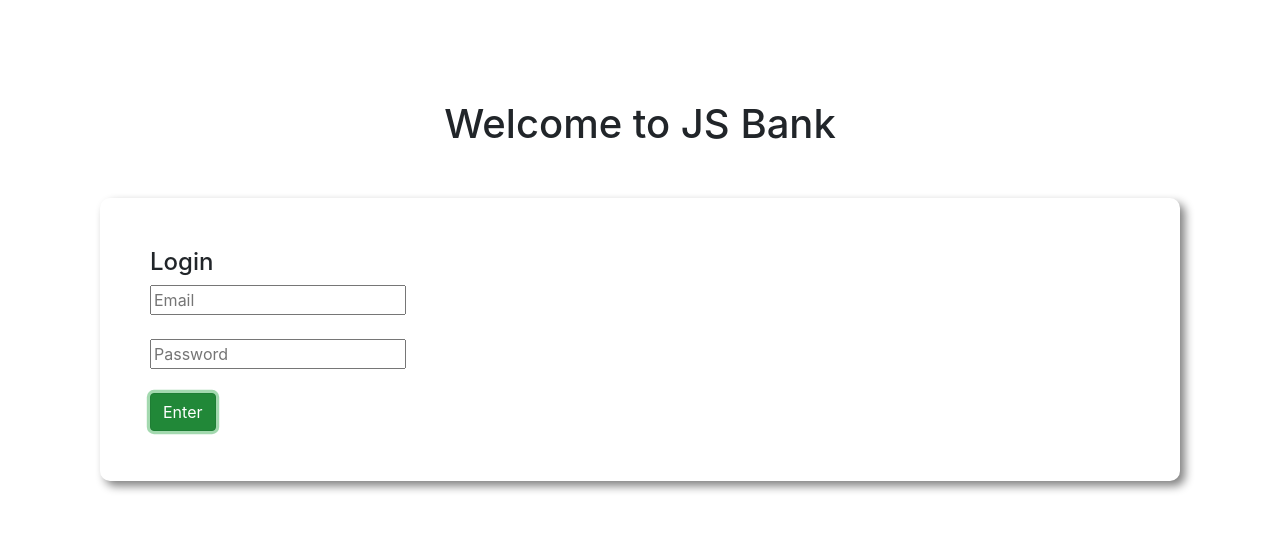
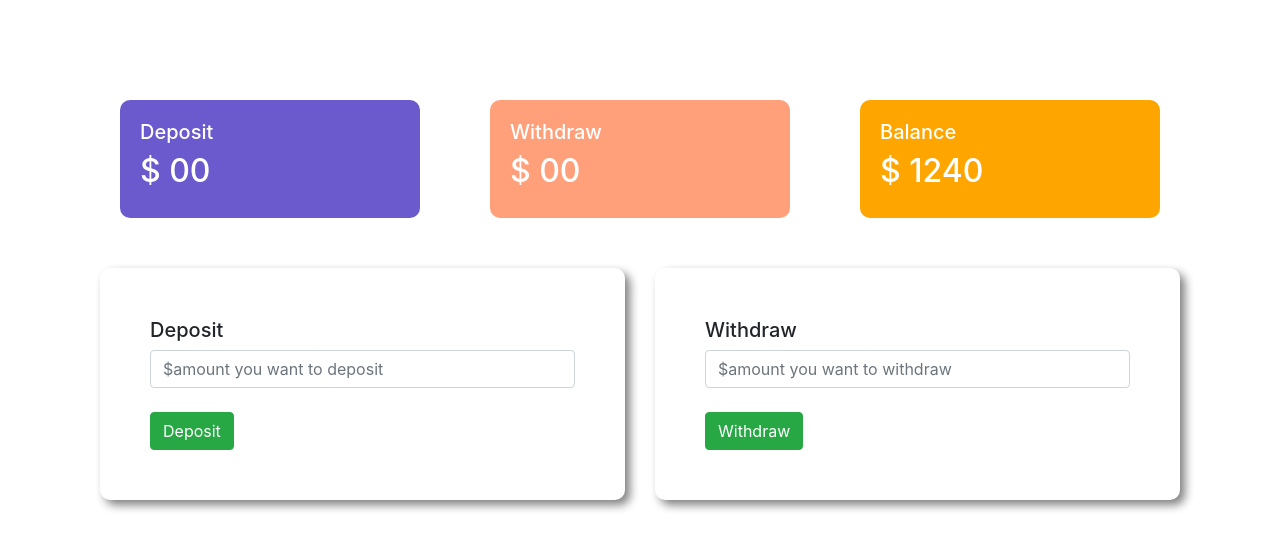
Before and after one commit to JannatulFardouse/js-bank, a plain HTML site: page index.html in a window 1280 px wide. Both pictures are taken after a click on the button "Enter". Drawn offline with nearby package versions, Linux system fonts and the light colour scheme.

Commit message:
deposit calculation done

```diff
--- a/index.html
+++ b/index.html
@@ -13,18 +13,123 @@
         <h1 class="text-center">Welcome to JS Bank</h1>
         <div class="submit-area">
             <h4>Login</h4>
-            <input type="text" class="form=control" placeholder="Email">
+            <input type="text" class="form-control" placeholder="Email">
             <br>
-            <br>
-            <input type="password" class="form=control" placeholder="Password">
-           <br>
+
+            <input type="password" class="form-control" placeholder="Password">
            <br>
 
-            <button class="btn btn-success">Enter</button>
+            <button id="login" class="btn btn-success">Enter</button>
 
         </div>
     </div>
 
+            <div id="transaction-area">
+                <div class="row">
+                    <div class="col-md-4">
+                        <div class="deposit status">
+                                <h5>Deposit</h5>
+                                <h2>$ <span id ="currentDeposit">00</span></h2>
+                        </div>
+                    </div>
+                    <div class="col-md-4">
+                        <div class="withdraw status">
+                            <h5>Withdraw</h5>
+                        <h2>$ <span id = "currentWithdraw">00</span></h2>
+                        </div>
+                    </div>
+                    <div class="col-md-4">
+                        <div class="balance status">
+                            <h5>Balance</h5>
+                        <h2>$ <span id="currentBalance">1240</span></h2>
+                        </div>
+                    </div>
+                </div>
+
+
+
+                <div id="calculation">
+                    <div class="row">
+                        <div class="col-md-6">
+                            <div class="submit-area">
+                                <h5>Deposit</h5>
+                            <input id="depositAmount" type="text" class="form-control" placeholder="$amount you want to deposit">
+                            <br>
+
+                            <button id="addDeposit" class="btn btn-success">Deposit</button>
+                            </div>
+
+                        </div>
+                        <div class="col-md-6">
+                            <div class="submit-area">
+                                <h5>Withdraw</h5>
+                            <input id="withdrawAmount" type="text" class="form-control" placeholder="$amount you want to withdraw">
+                            <br>
+
+                            <button id="addWithdraw" class="btn btn-success">Withdraw</button>
+                            </div>
+                        </div>
+                    </div>
+                </div>
+
+
+            </div>
+
+
+
+
+
+    <script>
+        //login button event handler
+        const loginBtn = document.getElementById("login");
+        loginBtn.addEventListener("click", function(){
+            const loginArea = document.getElementById("login-area");
+            loginArea.style.display ="none";
+            const transactionArea = document.getElementById("transaction-area");
+            transactionArea.style.display ="block";
+        })
+
+        //deposit button event handler
+        const depositBtn = document.getElementById("addDeposit");
+        depositBtn.addEventListener("click", function(){
+            const depositAmount = document.getElementById("depositAmount").value;
+            const depositNumber = parseFloat(depositAmount);
+
+
+                updateSpanText("currentDeposit", depositNumber);
+                updateSpanText("currentBalance", depositNumber);
+
+                document.getElementById("depositAmount").value = "";
+
+        })
+        function updateSpanText(id, depositNumber){
+
+                    const current = document.getElementById(id).innerText;
+                    const currentNumber = parseFloat(current);
+                    const total = depositNumber + currentNumber;
+                    document.getElementById(id).innerText = total;
+
+
+        }
+
+
+        //withdraw button handler
+        const withdrawBtn = document.getElementById("addWithdraw");
+        withdrawBtn.addEventListener("click", function(){
+            const withdrawAmount = document.getElementById("withdrawAmount").value;
+            const withdrawNumber = parseFloat(withdrawAmount);
+
+            const currentWithdraw = document.getElementById("currentWithdraw").innerText;
+            const currentWithdrawNumber = parseFloat(currentWithdraw);
+            const totalWithdraw = withdrawNumber + currentWithdrawNumber;
+
+            document.getElementById("currentWithdraw").innerText = totalWithdraw;
+            document.getElementById("withdrawAmount").value ="";
+
+        })
+
+
+    </script>
 
 
      </body>
--- a/style.css
+++ b/style.css
@@ -7,3 +7,21 @@ body{
     border-radius: 10px;
     box-shadow: 5px 5px 10px gray;
 }
+#transaction-area{
+    display: none;
+}
+.status{
+    margin: 0 20px;
+    color: white;
+    padding: 20px;
+    border-radius: 10px;
+}
+.deposit{
+    background-color:slateblue ;
+}
+.withdraw{
+    background-color: lightsalmon;
+}
+.balance{
+    background-color: orange;
+}
```
